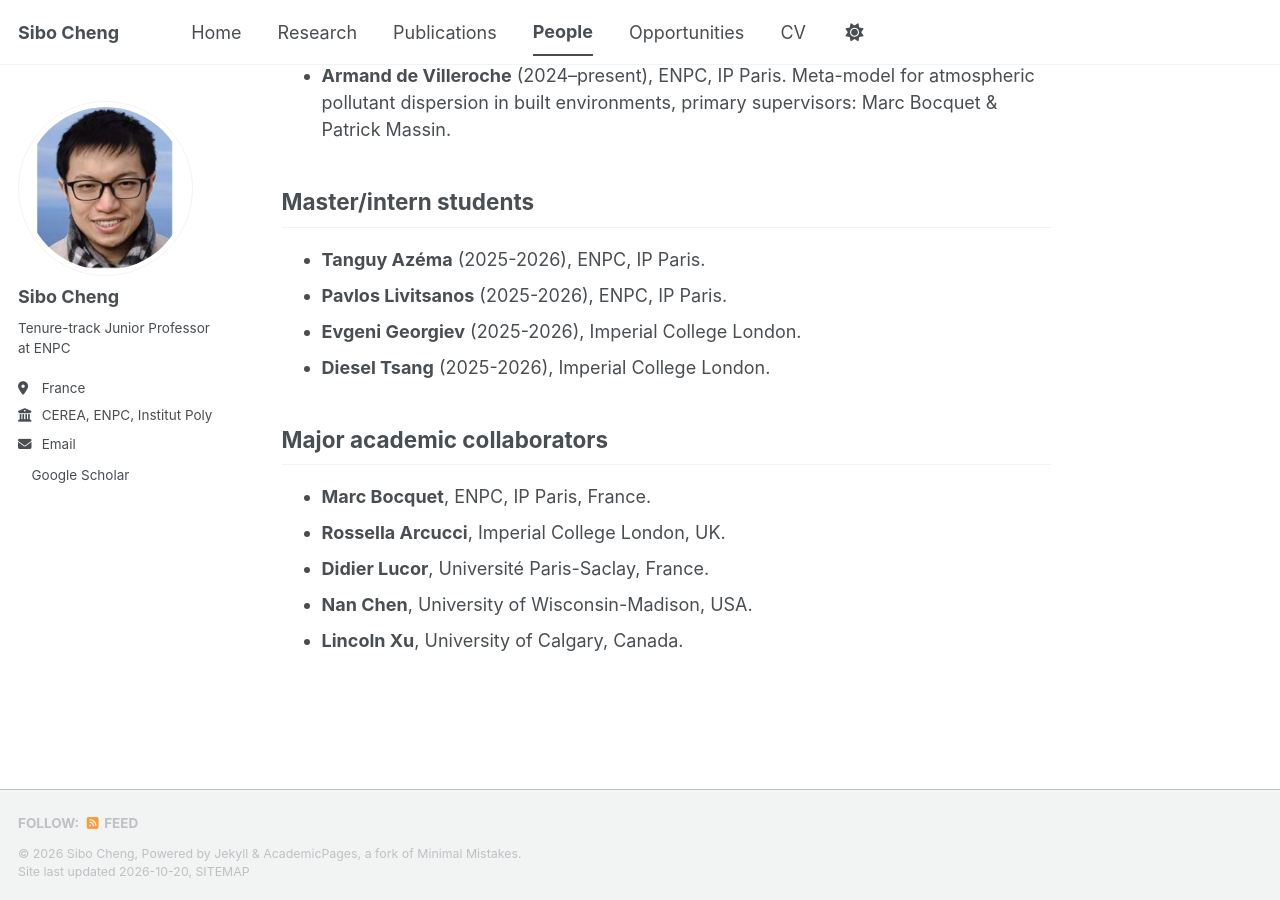
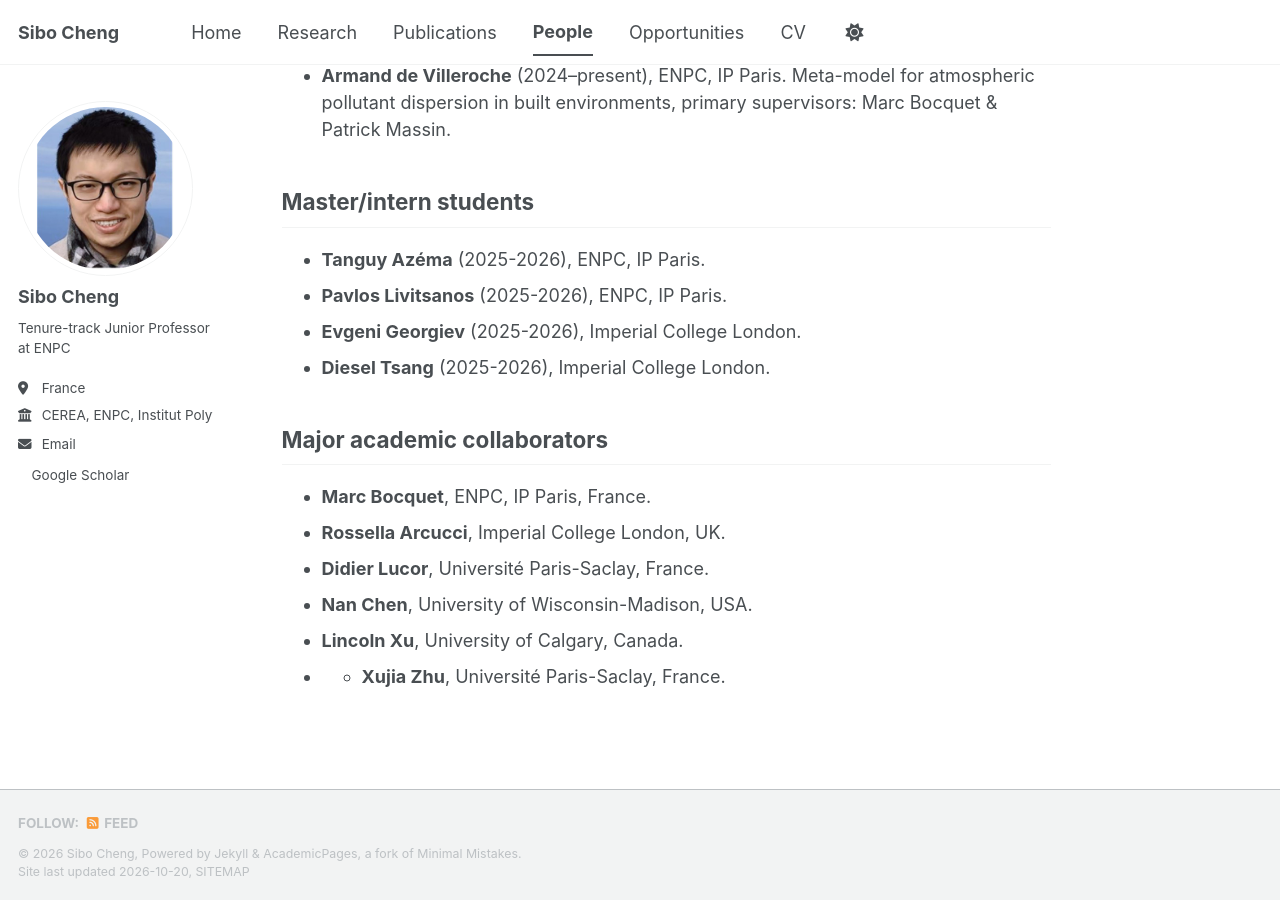
Before and after one commit to scheng2024/scheng2024.github.io, a Jekyll site: the page built from _pages/people.md, in a window 1280 px wide and 900 px high, scrolled down 752 px. Built offline with Jekyll 4.4.1, drawn with Linux system fonts in a browser that asks for light colours; a style sheet for code colours, icons or effects is not loaded.

Commit message:
Update people.md

```diff
--- a/_pages/people.md
+++ b/_pages/people.md
@@ -38,3 +38,4 @@ Students I supervise or co-supervise:
 - **Didier Lucor**, Université Paris-Saclay, France.
 - **Nan Chen**, University of Wisconsin-Madison, USA.
 - **Lincoln Xu**, University of Calgary, Canada.
+- - **Xujia Zhu**, Université Paris-Saclay, France.
```
